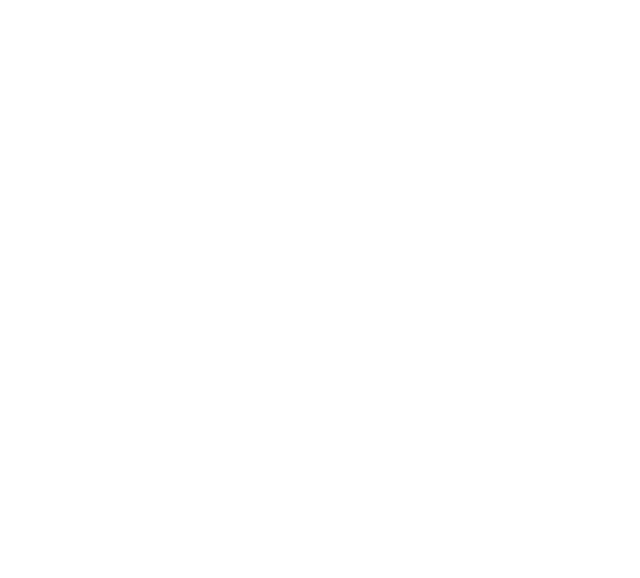
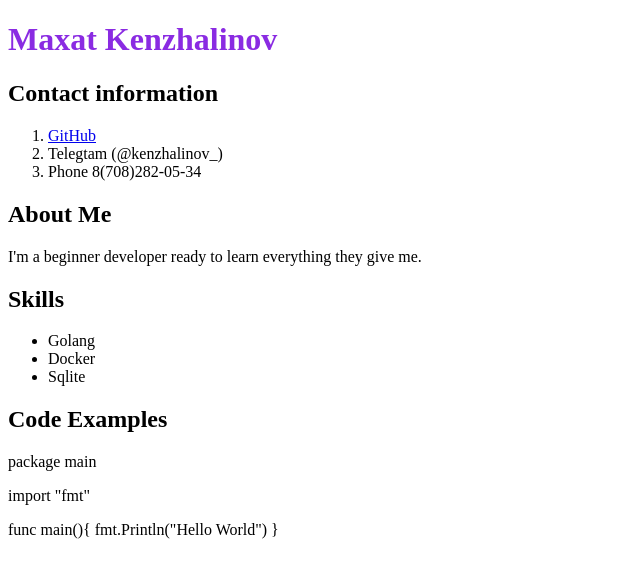
Before and after one commit to Kenzhalinov/rsschool-cv, a plain HTML site: page index.html in a window 1280 px wide. Shown: the whole page, without its empty margins (0-640 px from the left). Drawn offline with Linux system fonts and the light colour scheme.

Commit message:
feat: index.html and style.css files

```diff
--- a/index.html
+++ b/index.html
@@ -3,9 +3,36 @@
 <head>
     <meta charset="UTF-8">
     <meta name="viewport" content="width=device-width, initial-scale=1.0">
-    <title>Document</title>
+    <link rel="stylesheet" href="style.css">
+    <title>Kenzhalinov</title>
 </head>
 <body>
+    <h1 class="name">Maxat Kenzhalinov</h1>
 
+    <h2>Contact information</h2>
+    <ol>
+        <li class="TagOl"><a href="https://github.com/Kenzhalinov">GitHub</a></li>
+        <li class="TagOl">Telegtam (@kenzhalinov_)</li>
+        <li class="TagOl">Phone 8(708)282-05-34</li>
+    </ol>
+
+    <h2>About Me</h2>
+    <p>I'm a beginner developer ready to learn everything they give me.</p>
+
+    <h2>Skills</h2>
+    <ul>
+        <li>Golang</li>
+        <li>Docker</li>
+        <li>Sqlite</li>
+    </ul>
+
+    <h2>Code Examples</h2>
+    <div class="code">
+        <p>package main</p>
+        <p>import "fmt"</p>
+        <p>func main(){
+         fmt.Println("Hello World")
+        }</p>
+    </div>
 </body>
 </html>
--- a/style.css
+++ b/style.css
@@ -0,0 +1,3 @@
+.name {
+    color: blueviolet;
+}
```
